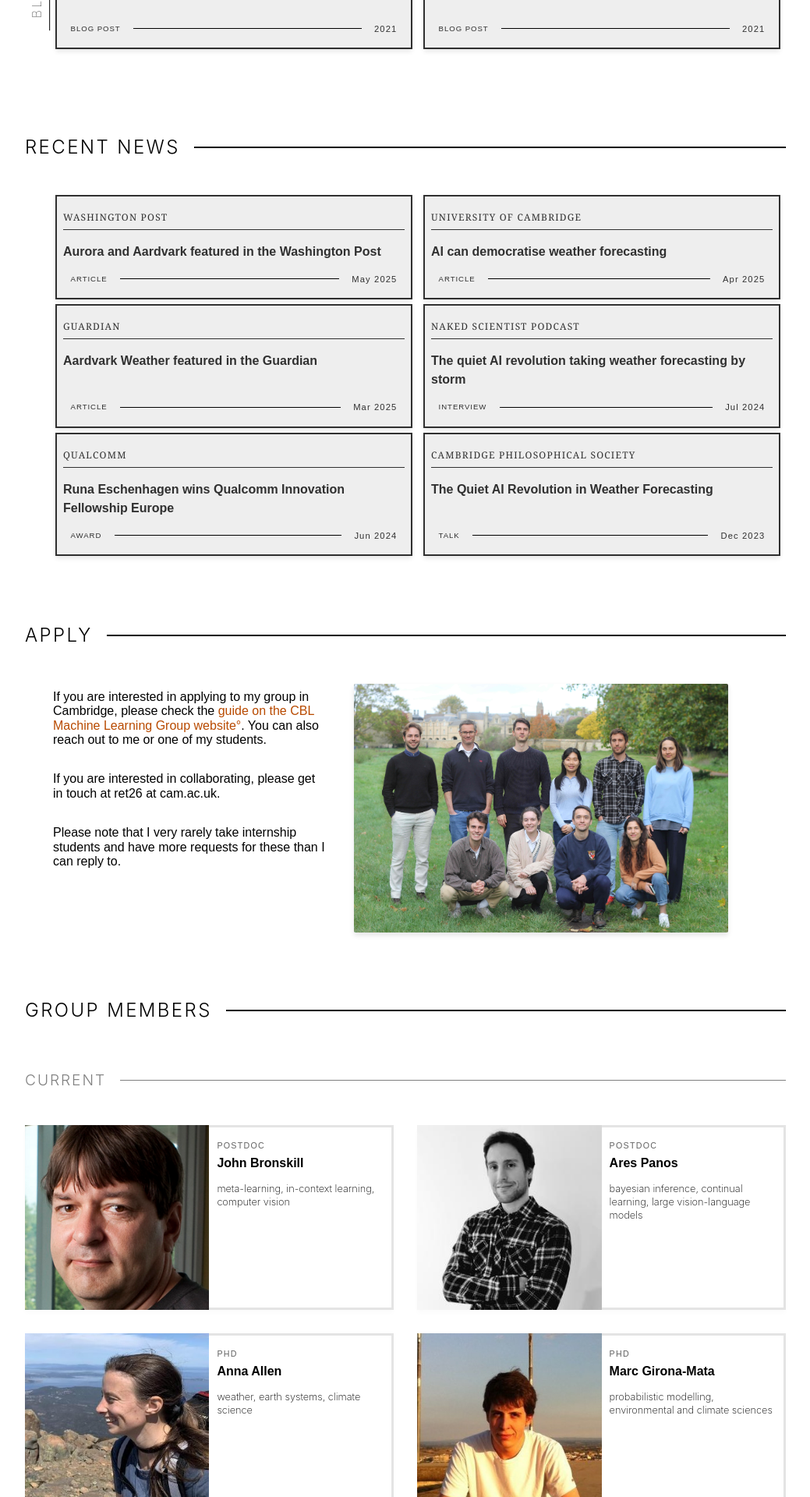
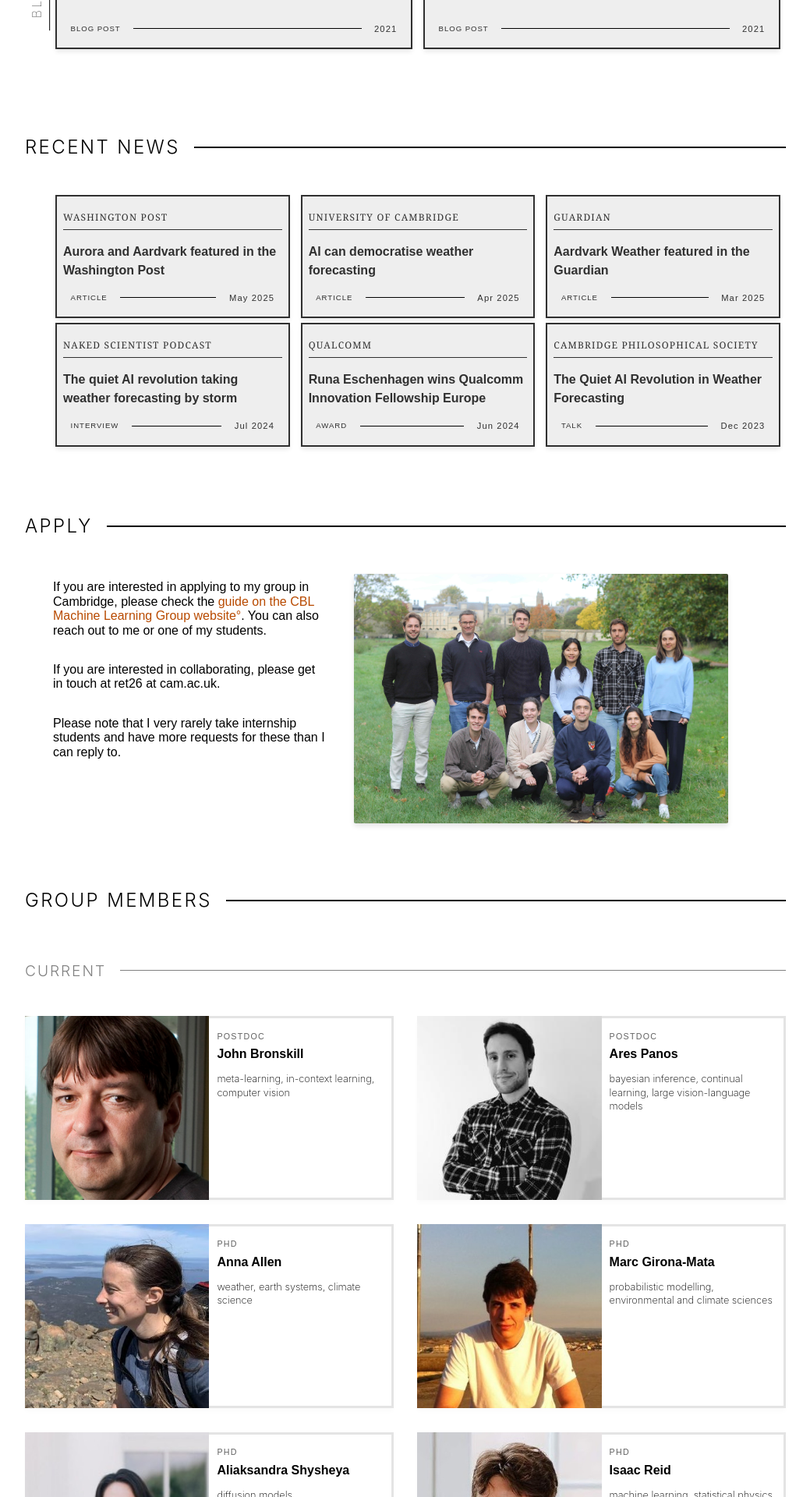
Before and after one commit to rich-turner-group/rich-turner-group.github.io, a Jekyll site: the page built from index.md, in a window 1280 px wide. Shown: the part 1859-3779 px from the top of the page at 78% size, without its empty margins (120-1159 px from the left). Built offline with Jekyll 4.4.1, drawn with Linux system fonts in a browser that asks for light colours.

Commit message:
Rendering logic for news matches those of publications
Refactor layout logic for news items based on post count

```diff
--- a/_includes/news_item.html
+++ b/_includes/news_item.html
@@ -1,21 +1,38 @@
 {%- assign size = include.num_posts -%}
-{%- assign size_is_odd = size | modulo: 2 -%}
-{%- assign last_three_threshold = size | minus: 3 -%}
+{%- assign post_index = include.post_index -%}
 
-{%- if size_is_odd == 1 -%}
-  {% comment %} The slice has an ODD number of posts (1 or 3) {% endcomment %}
-  {%- if size == 1 -%}
-    <div class="w-100 ph2 pb2">
+
+{%- if size == 1 -%}
+      <div class="w-100 ph2 pb2">
+{%- elsif size == 2 -%}
+      <div class="w-100 w-50-l w-50-m ph2 pb2">
+{%- elsif size == 5 -%}
+  {%- assign last_three_threshold = size | minus: 3 -%}
+  {%- if post_index < 2 -%}
+      <div class="w-100 w-50-l w-50-m ph2 pb2">
   {%- else -%}
-    {%- if post_index >= last_three_threshold -%}
-      <div class="w-100 w-third-l w-third-m ph2 pb2">
-    {%- else -%}
-      <div class="w-100 w-50-l w-50-m ph2 pb2">
-    {%- endif -%}
+     <div class="w-100 w-third-l w-third-m ph2 pb2">
   {%- endif -%}
 {%- else -%}
-  {% comment %} The slice has an even number of posts (must be 2) {% endcomment %}
-  <div class="w-100 w-50-l w-50-m ph2 pb2">
+  {% comment %} --- GENERAL CASE LOGIC --- {% endcomment %}
+  {% assign remainder = size | modulo: 3 %}
+
+  {% if remainder == 0 %}
+    {% comment %} All groups of 3 {% endcomment %}
+    {% assign num_threes = size %}
+  {% elsif remainder == 1 %}
+    {% comment %} One group of 4, rest are 3s {% endcomment %}
+    {% assign num_threes = size | minus: 4 %}
+  {% elsif remainder == 2 %}
+    {% comment %} Two groups of 4, rest are 3s {% endcomment %}
+    {% assign num_threes = size | minus: 8 %}
+  {% endif %}
+  {% if post_index < num_threes %}
+       <div class="w-100 w-third-l w-third-m ph2 pb2">
+  {% else %}
+      <div class="w-100 w-25-l w-50-m ph2 pb2">
+
+  {% endif %}
 {%- endif -%}
     <a href="{{post.link}}" class="fl w-100 h-100 pa2 link dim outline ba black-80 bg-light-gray"
         style="box-shadow: 0 4px 6px rgba(0, 0, 0, 0.1);">
```
